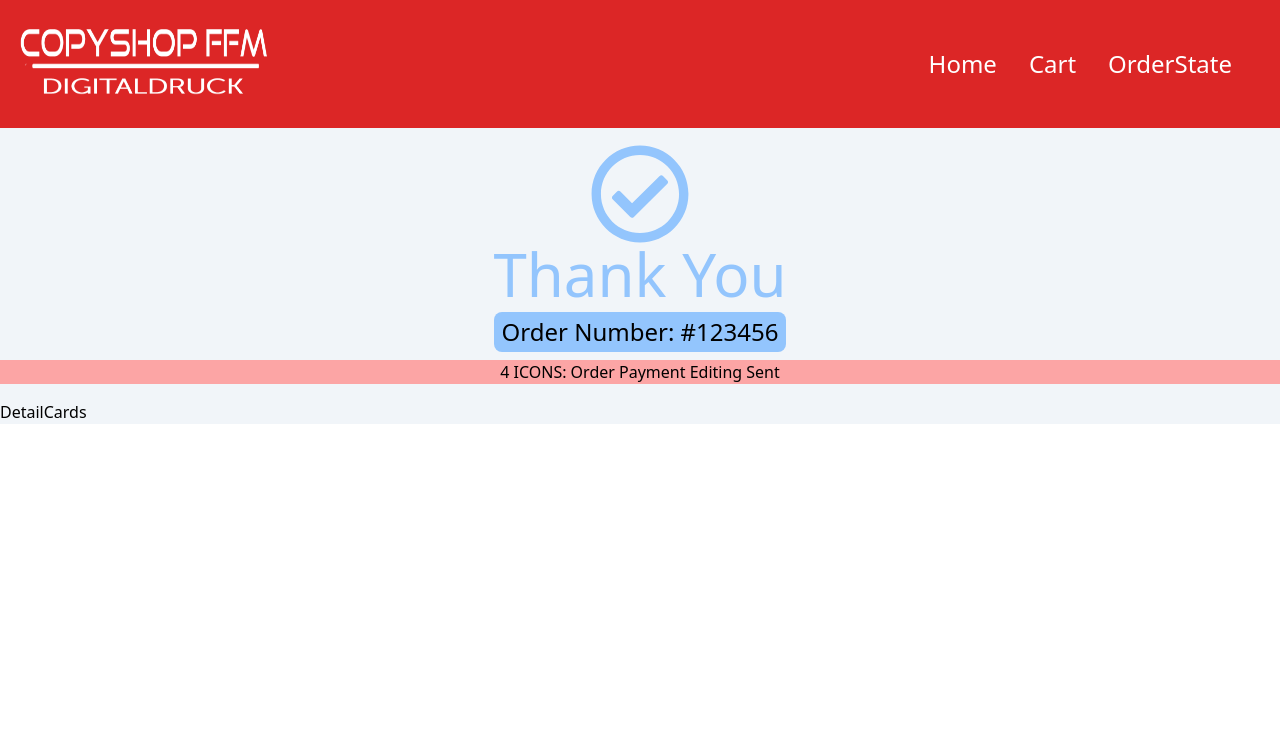
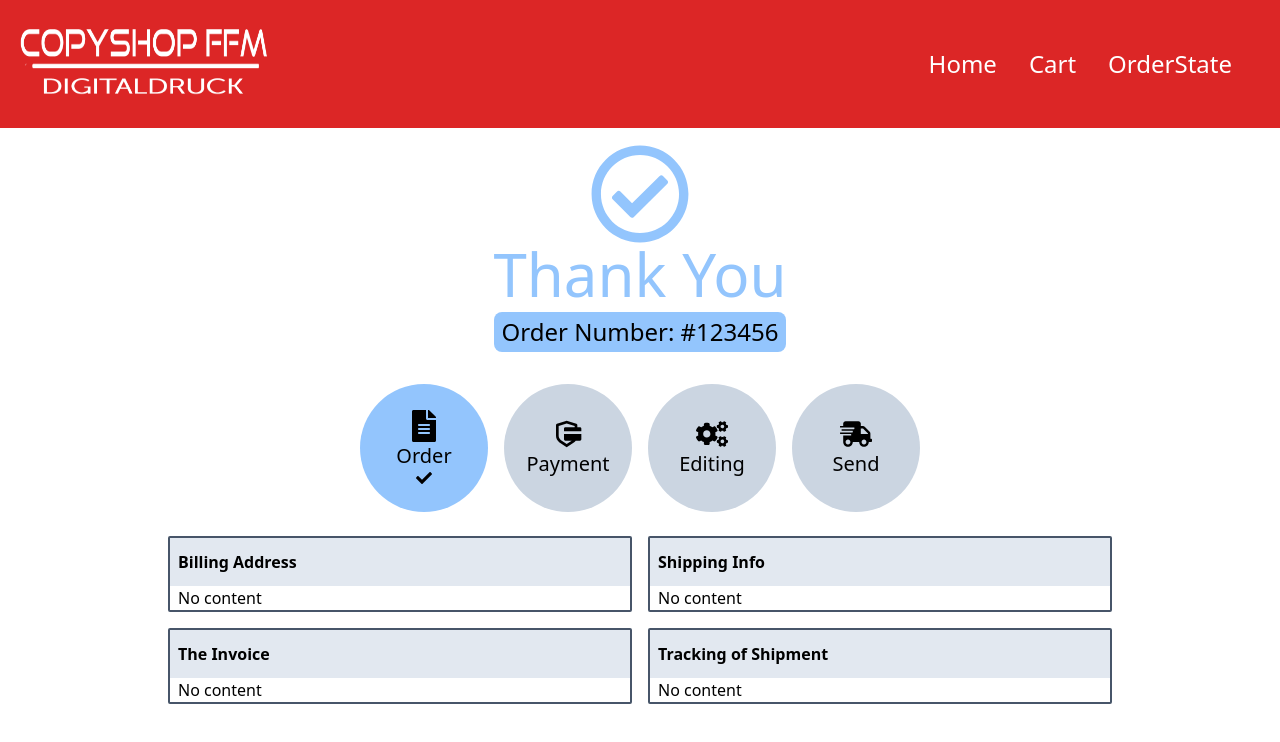
Before and after one commit to Fair-Technology/CopyshopFFM-ReactJS, a React (Vite) app: page /thankyou in a window 1280 px wide. Shown: the top 742 px of the page. Built offline with nearby package versions, Linux system fonts and the light colour scheme.

Commit message:
COP-7: thankyou code improved, checkout right part bg-added and gap adjusted

```diff
--- a/src/pages/checkout.tsx
+++ b/src/pages/checkout.tsx
@@ -4,7 +4,7 @@ import Heading from "../components/heading";
 const CheckOutPage = () => {
 	return (
 		<div className="flex p-2 justify-center ">
-			<div className="2xl:max-w-screen-2xl w-full sm:flex ">
+			<div className="2xl:max-w-screen-2xl w-full sm:flex sm:gap-2 ">
 				<Left />
 				<Right />
 			</div>
@@ -142,7 +142,7 @@ const ContactForm = () => {
 
 const Right = () => {
 	return (
-		<div className="sm:w-72 w-full px-1 flex-col">
+		<div className="sm:w-72 w-full px-1 flex-col bg-slate-100">
 			<Heading text="Your Order" />
 			<PriceTable />
 			<button className="bg-red-600 text-white text-lg font-bold grid place-content-center min-h-6 mt-4 w-full">
@@ -170,13 +170,14 @@ const PriceTable = () => {
 					<td>Product 2</td>
 					<td>16</td>
 				</tr>
-			</tbody>
-			<tfoot className="border-t-2 border-dashed border-gray-400">
+				<tr className="border-b-2 border-dashed border-gray-400">
+					<td className="pt-2"></td>
+				</tr>
 				<tr>
-					<td>In Total:</td>
+					<td className="pt-2">In Total:</td>
 					<td>30</td>
 				</tr>
-			</tfoot>
+			</tbody>
 		</table>
 	);
 };
--- a/src/pages/thankyou.tsx
+++ b/src/pages/thankyou.tsx
@@ -1,12 +1,24 @@
+import { Dispatch, SetStateAction, useState } from "react";
 import PayPal from "../components/paypal.tsx";
-import { FaRegCheckCircle } from "react-icons/fa";
+import {
+	FaRegCheckCircle,
+	FaFileAlt,
+	FaShippingFast,
+	FaCogs,
+	FaCheck,
+} from "react-icons/fa";
+import { RiSecurePaymentFill } from "react-icons/ri";
+
+import { IconType } from "react-icons";
 
 const ThankYouPage = () => {
 	return (
-		<div className="bg-slate-100 pt-4">
+		<div className="pt-4">
 			<ThankYou />
 			<PayPalDiv />
-			<DetailCards />
+			<div className="w-full lg:px-40">
+				<DetailCards />
+			</div>
 		</div>
 	);
 };
@@ -15,17 +27,17 @@ export default ThankYouPage;
 
 const ThankYou = () => {
 	return (
-		<div className=" pb-4">
+		<div className="pb-4">
 			<div className="flex  flex-col justify-center ">
 				<div className="flex justify-center">
 					<FaRegCheckCircle size={"100"} color="#93c5fd" />
 				</div>
 				<div className="text-6xl text-center text-blue-300">Thank You</div>
 			</div>
-			<div className="flex justify-center py-2">
+			<div className="flex justify-center py-2 mb-6">
 				<OrderNumTag orderNumber="#123456" bgcolor="bg-blue-300" />
 			</div>
-			<div className="bg-red-300 flex justify-center">
+			<div className="flex justify-center">
 				<StateIcons />
 			</div>
 		</div>
@@ -46,7 +58,68 @@ const OrderNumTag = ({
 	);
 };
 const StateIcons = () => {
-	return <div>4 ICONS: Order Payment Editing Sent</div>;
+	const [currentState, setCurrentState] = useState("Order");
+	return (
+		<div className="sm:flex gap-4">
+			<StateIcon
+				currentState={currentState}
+				setCurrentState={setCurrentState}
+				text="Order"
+				Icon={FaFileAlt}
+			/>
+			<StateIcon
+				currentState={currentState}
+				setCurrentState={setCurrentState}
+				text="Payment"
+				Icon={RiSecurePaymentFill}
+			/>
+			<StateIcon
+				currentState={currentState}
+				setCurrentState={setCurrentState}
+				text="Editing"
+				Icon={FaCogs}
+			/>
+			<StateIcon
+				currentState={currentState}
+				setCurrentState={setCurrentState}
+				text="Send"
+				Icon={FaShippingFast}
+			/>
+		</div>
+	);
+};
+
+interface StateIconProps {
+	currentState: string;
+	setCurrentState: Dispatch<SetStateAction<string>>;
+	text: string;
+	Icon: IconType;
+}
+
+const StateIcon: React.FC<StateIconProps> = ({
+	currentState,
+	setCurrentState,
+	text,
+	Icon,
+}) => {
+	return (
+		<div
+			onClick={() => {
+				setCurrentState(currentState);
+			}}
+			className={`flex justify-center items-center rounded-full size-32 ${
+				currentState === text ? "bg-blue-300" : "bg-slate-300"
+			}`}
+		>
+			<div className="flex-col gap-1 justify-center items-center">
+				<div className="flex justify-center">{<Icon size={32} />}</div>
+				<div className="text-xl">{text}</div>
+				<div className="flex justify-center">
+					{currentState === text && <FaCheck />}
+				</div>
+			</div>
+		</div>
+	);
 };
 
 const PayPalDiv = () => {
@@ -58,5 +131,37 @@ const PayPalDiv = () => {
 };
 
 const DetailCards = () => {
-	return <div>DetailCards</div>;
+	return (
+		<div className="flex flex-wrap w-full">
+			<div className="sm:w-1/2 w-full p-2 flex items-center justify-center ">
+				<DetailCard title="Billing Address" />
+			</div>
+			<div className="sm:w-1/2 w-full p-2 flex items-center justify-center ">
+				<DetailCard title="Shipping Info" />
+			</div>
+			<div className="sm:w-1/2 w-full p-2 flex items-center justify-center ">
+				<DetailCard title="The Invoice" />
+			</div>
+			<div className="sm:w-1/2 w-full p-2 flex items-center justify-center ">
+				<DetailCard title="Tracking of Shipment" />
+			</div>
+		</div>
+	);
 };
+
+const DetailCard = ({
+	title = "Defult Title",
+	content = "No content",
+}: {
+	title: string;
+	content?: string;
+}) => {
+	return (
+		<div className=" w-full rounded-sm border-slate-600 border-2   ">
+			<div className=" bg-slate-200 min-h-12 flex items-center pl-2 font-bold">
+				{title}
+			</div>
+			<div className="flex pl-2">{content}</div>
+		</div>
+	);
+};
```
